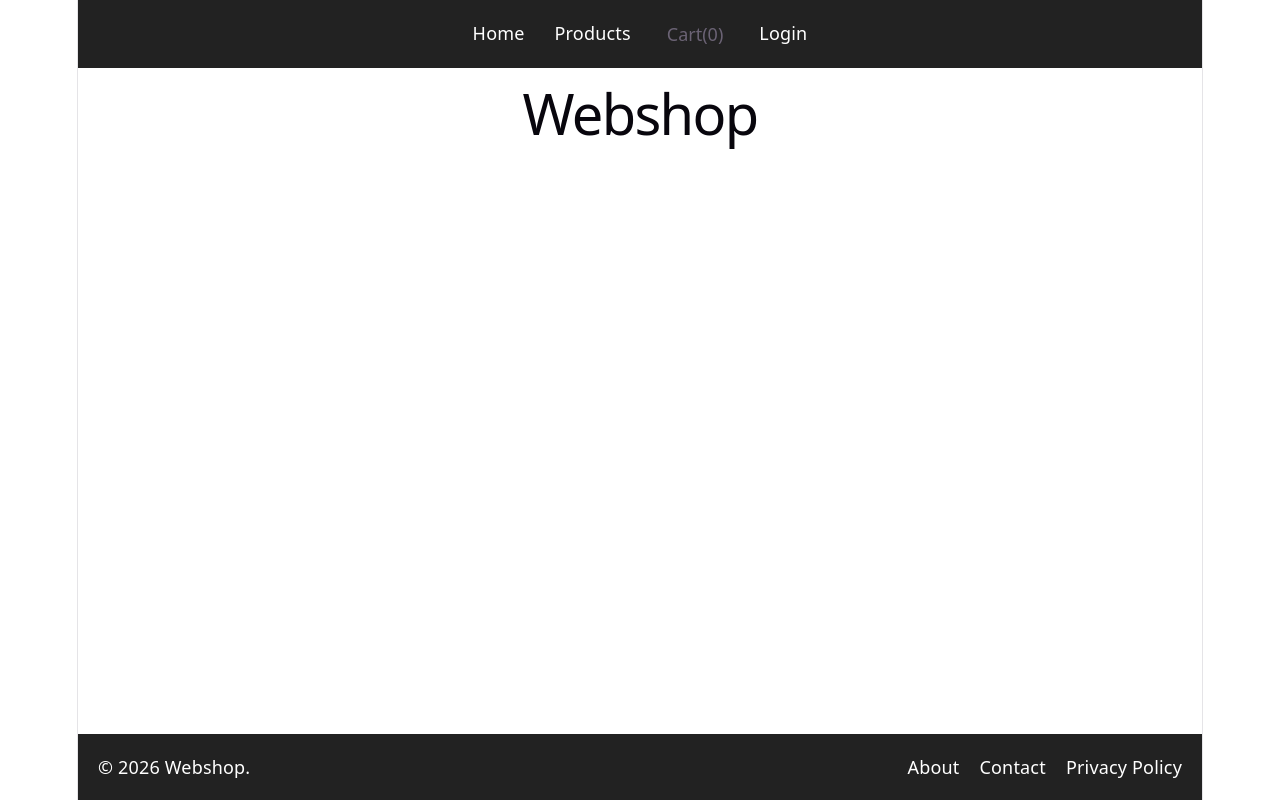
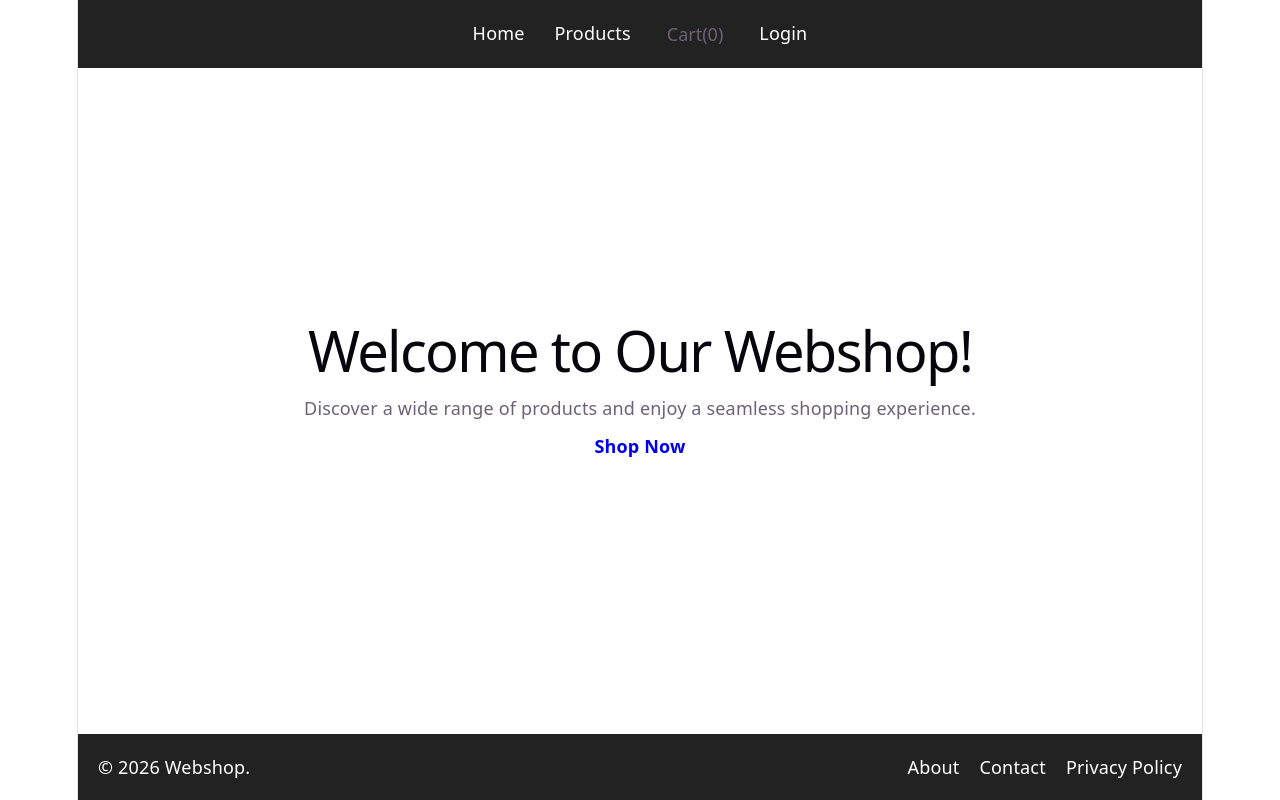
Before and after one commit to L2025S/webshop-frontend, a React (Vite) app: page / in a window 1280 px wide. Built offline with nearby package versions, Linux system fonts and the light colour scheme; no server answers.

Commit message:
Replace placeholder in Home route with HomePage component

```diff
--- a/src/App.tsx
+++ b/src/App.tsx
@@ -8,6 +8,7 @@ import ProductPage from "./pages/ProductPage";
 import Footer from "./components/Footer";
 import CartPanel from "./components/CartPanel";
 import NotFoundPage from "./pages/NotFoundPage";
+import HomePage from "./pages/HomePage";
 
 const App = () => {
   return (
@@ -16,7 +17,7 @@ const App = () => {
       <CartPanel />
       <main>
         <Routes>
-          <Route path="/" element={<h1>Webshop</h1>} />
+          <Route path="/" element={< HomePage />} />
           <Route path="/login" element={<LoginPage />} />
           <Route path="/products" element={<ProductPage />} />
 
```
